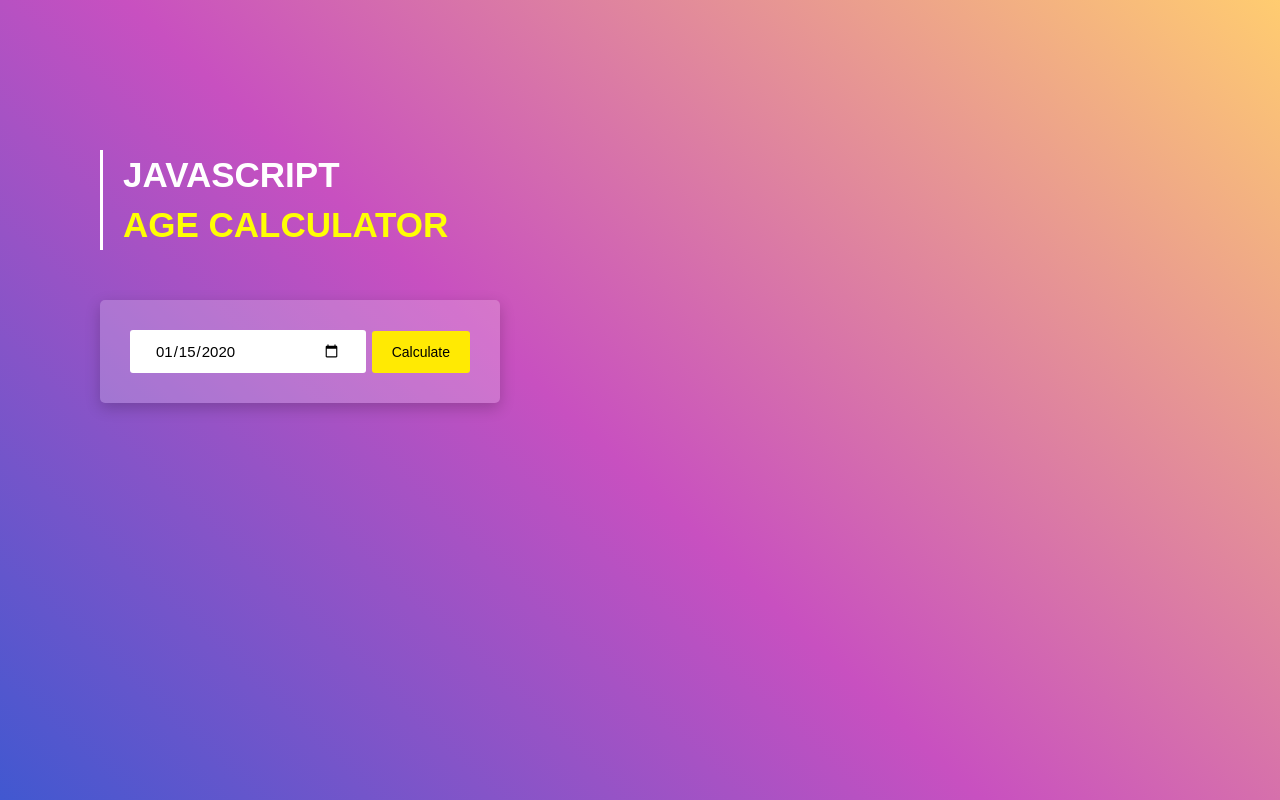
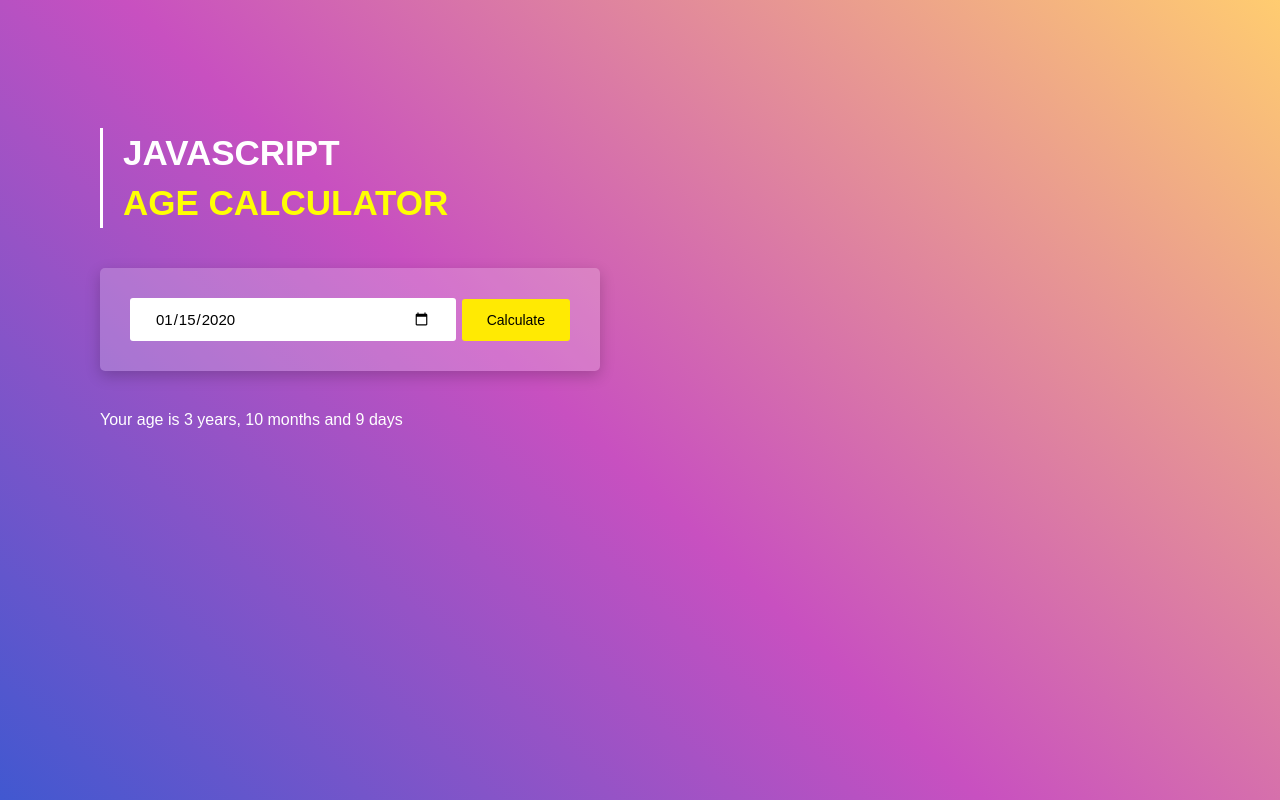
Before and after one commit to BinMamun/Age-Calculator, a plain HTML site: page index.html in a window 1280 px wide. Both pictures are taken after typing "2020-01-15" into the empty fields and a click on the button "Calculate". Drawn offline with nearby package versions, Linux system fonts and the light colour scheme.

Commit message:
add scripts to the project

```diff
--- a/index.html
+++ b/index.html
@@ -11,11 +11,13 @@
     <div class="card">
       <h1 class="title">JAVASCRIPT <br><span>AGE CALCULATOR</span></h1>
       <div class="calculator">
-        <input type="date" class="date-input">
-        <button class="calculate-btn">Calculate</button>
+        <input type="date" class="js-date-input date-input">
+        <button class="js-calculate calculate-btn">Calculate</button>
+      </div>
+      <div class="display-result">
+        <p class="js-result"></p>
       </div>
     </div>
-    <p class="js-result"></p>
   </div>
 
   <script type="module" src="./scripts.js"></script>
--- a/scripts.js
+++ b/scripts.js
@@ -1,7 +1,51 @@
 import dayjs from "https://unpkg.com/dayjs@1.11.10/esm/index.js";
 
+
+const calcuateBtn = document.querySelector(".js-calculate");
+const userInput = document.querySelector('.js-date-input');
+const showResult = document.querySelector(".js-result");
+
 const today = dayjs();
-const age = dayjs("1993-11-30");
-console.log(today.$y);
-console.log(age.$y);
-console.log((today.$y - age.$y));
+userInput.max = dayjs().format("YYYY-MM-D");
+
+calcuateBtn.addEventListener("click", () => {
+  calculateAge(userInput.value);
+})
+
+function calculateAge(userDate) {
+
+  const userData = {
+    day: 0,
+    month: 0,
+    year: 0
+  };
+
+  const d = userDate;
+  userData.day = dayjs(d).$D;
+  userData.month = dayjs(d).$M;
+  userData.year = dayjs(d).$y;
+
+  let day = today.$D - userData.day;
+  let month = (today.$M - userData.month);
+  let year = today.$y - userData.year;
+
+  if (today.$D <= userData.day) {
+    month--;
+    day += findDaysofMonth();
+  }
+  if (today.$M <= userData.month) {
+    year--;
+    month += 12;
+  }
+  if (today.$y > userData.year) {
+    showResult.innerHTML = "Invalid Date";
+  }
+
+  showResult.innerHTML = `Your age is ${year} years, ${month} months and ${day} days`
+}
+
+
+function findDaysofMonth() {
+  const date = userInput.value;
+  return dayjs(date).daysInMonth();
+}
--- a/styles.css
+++ b/styles.css
@@ -7,13 +7,15 @@
 
 .container {
   width: 100%;
-  height: 100vh;
+  min-height: 100vh;
   background-image: linear-gradient(43deg, #4158D0 0%, #C850C0 46%, #FFCC70 100%);
 }
 
 .card {
-  padding-top: 150px;
-  padding-left: 100px;
+  width: 100%;
+  max-width: 500px;
+  margin-left: 100px;
+  padding-top: 10%;
 }
 
 .title {
@@ -32,9 +34,7 @@
   display: flex;
   align-items: center;
   gap: 6px;
-  max-width: 400px;
-  margin-top: 50px;
-  margin-bottom: 30px;
+  margin: 40px 0;
   padding: 30px;
   border-radius: 5px;
   background: rgba(255, 255, 255, 0.2);
@@ -59,7 +59,18 @@
   border-radius: 3px;
   color: black;
   font-size: 14px;
-  padding: 13px 20px;
+  padding: 13px 25px;
   background: #ffea03;
   cursor: pointer;
 }
+
+.display-result {
+  color: white;
+}
+
+.validation-result {
+  -webkit-text-stroke: 0.2px rgb(0, 0, 0);
+  font-size: 17px;
+  font-weight: 600;
+  color: rgb(255, 0, 0);
+}
```
